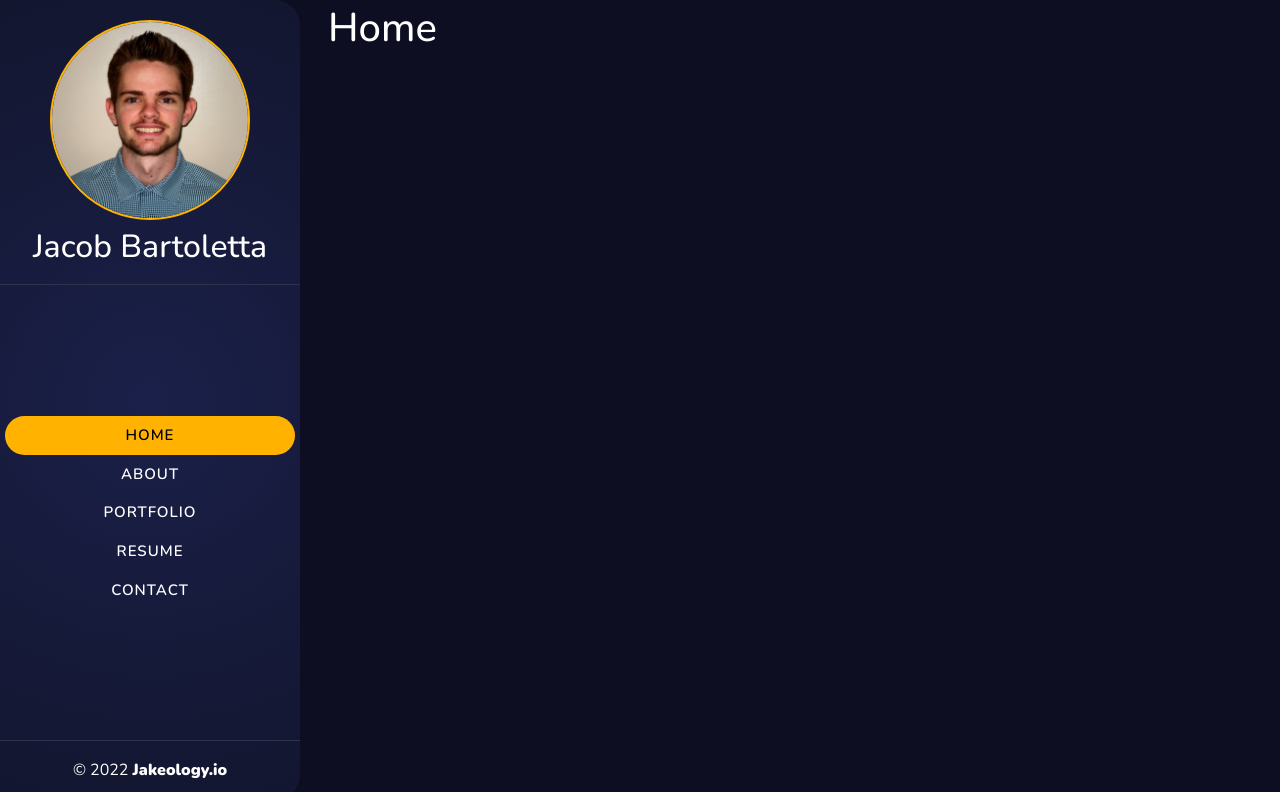
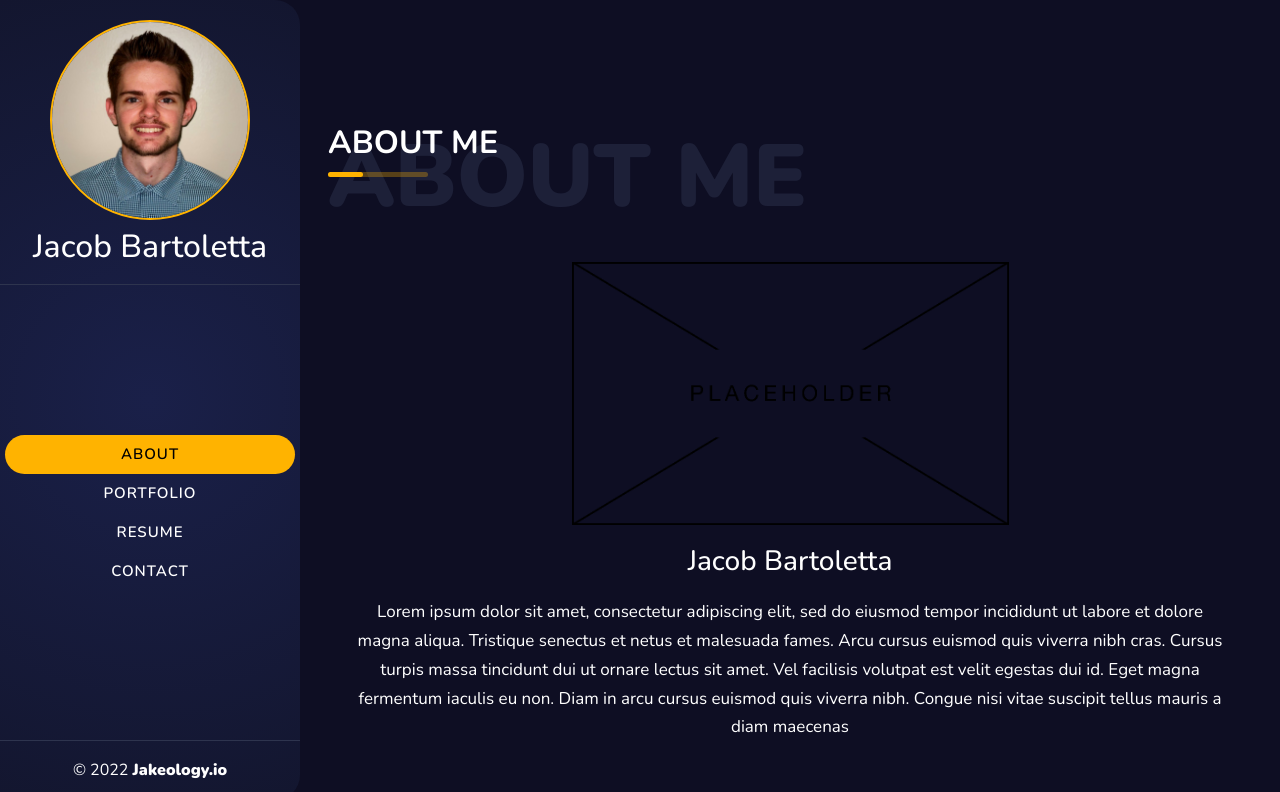
Before and after one commit to Jakeology/react-portfolio, a React (Create React App) app: page / in a window 1280 px wide. Shown: the top 792 px of the page. Built offline with nearby package versions, Linux system fonts and the light colour scheme.

Commit message:
removed home component - will add back later

```diff
--- a/src/App.js
+++ b/src/App.js
@@ -2,7 +2,6 @@ import React, { useState } from "react";
 import Nav from "./components/Nav";
 
 // Navigation Menu Components
-import Home from "./components/Home";
 import About from "./components/About";
 import Portfolio from "./components/Portfolio";
 import Resume from "./components/Resume";
@@ -10,7 +9,6 @@ import Contact from "./components/Contact";
 
 function App() {
   const [categories] = useState([
-    { name: "Home", child: Home },
     { name: "About", child: About },
     { name: "Portfolio", child: Portfolio },
     { name: "Resume", child: Resume },
--- a/src/components/Home/index.js
+++ /dev/null
@@ -1,11 +0,0 @@
-import React from "react";
-
-function Home() {
-  return (
-    <div>
-      <h1>Home</h1>
-    </div>
-  );
-}
-
-export default Home;
```
